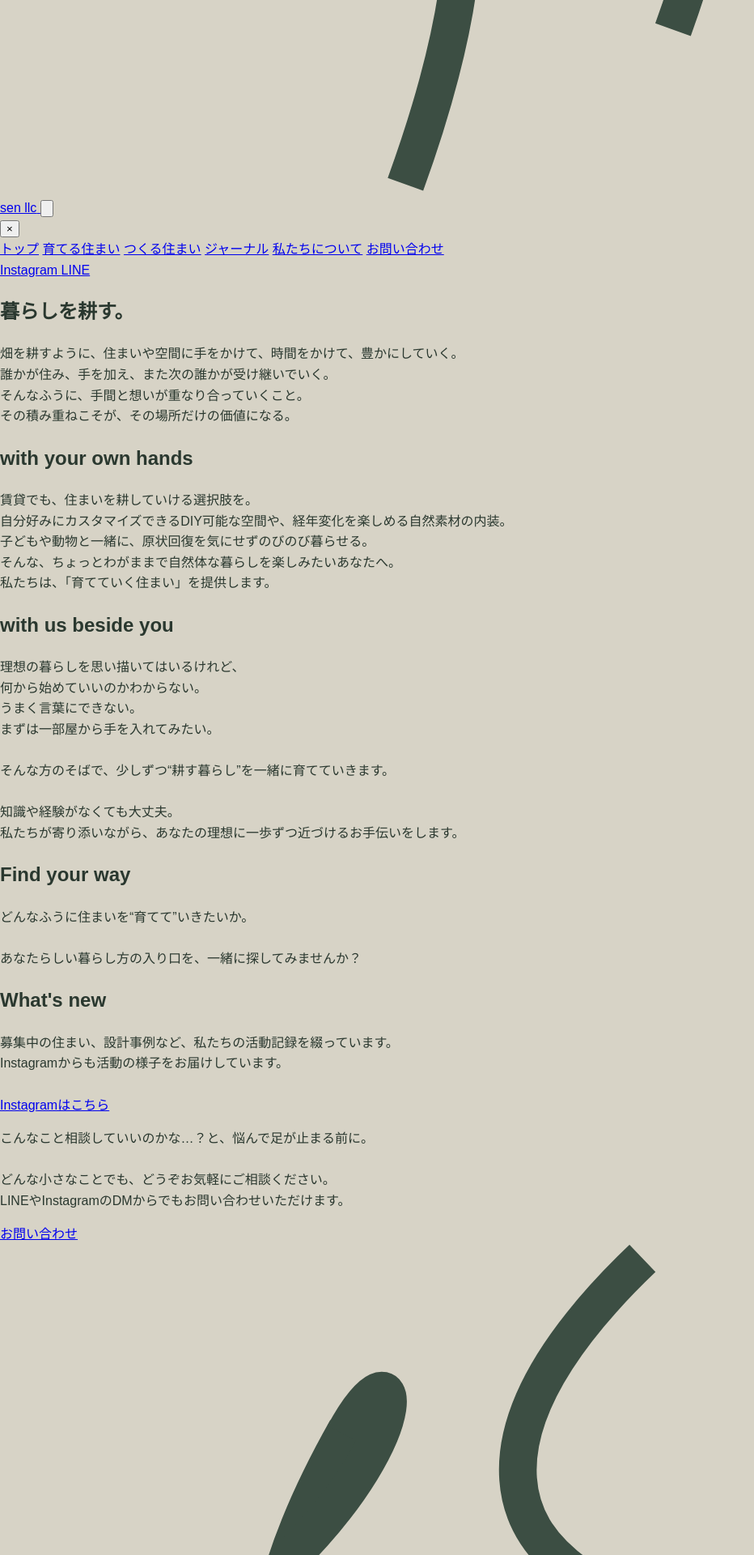
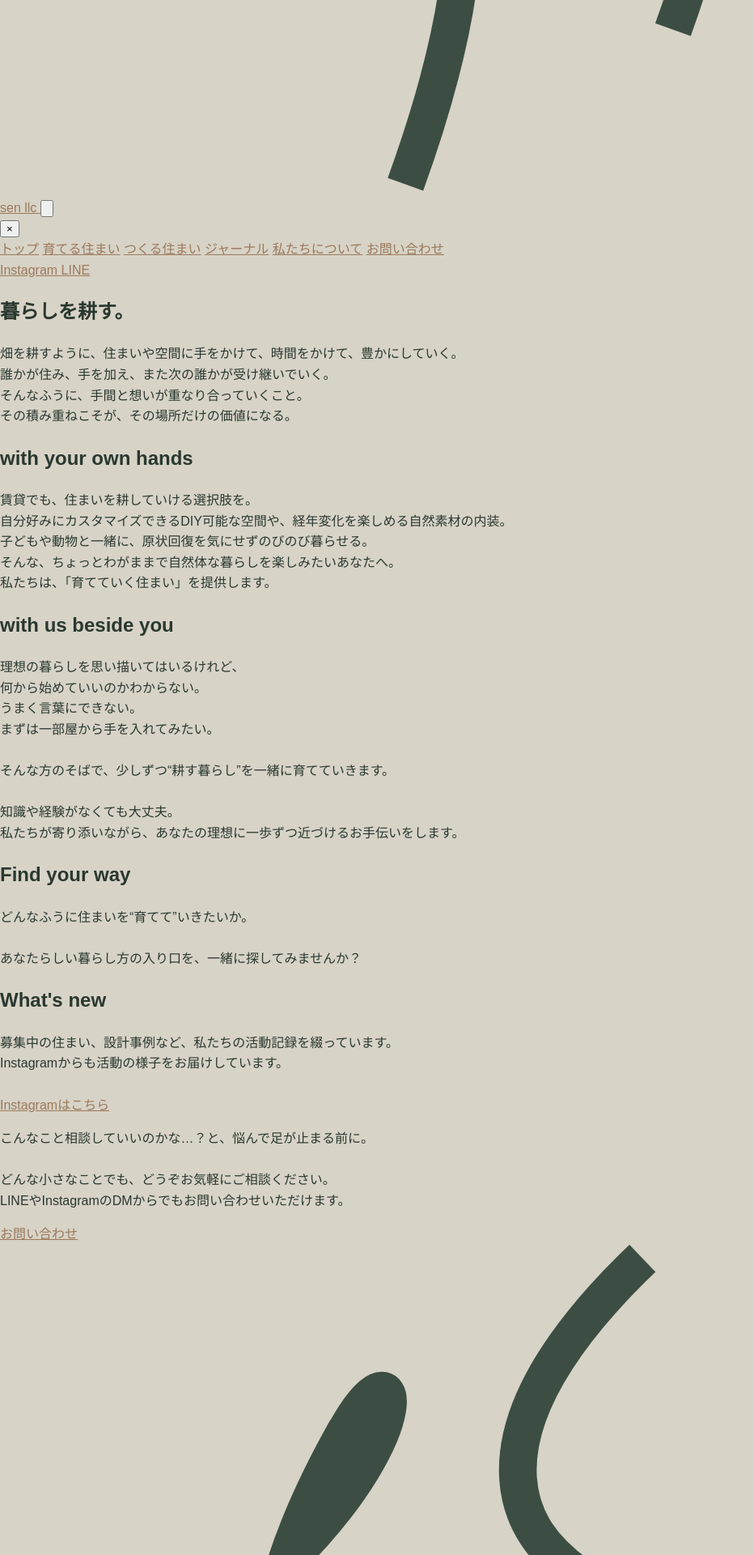
Before and after one commit to sen-llc/sen-llc.github.io, a Jekyll site: the page built from index.html, in a window 1280 px wide. Shown: the part 1428-3348 px from the top of the page at 81% size, without its empty margins (0-932 px from the left). Built offline with Jekyll 4.4.1, drawn with Linux system fonts in a browser that asks for light colours; some web fonts are replaced.

Commit message:
Update theme.css

```diff
--- a/assets/css/theme.css
+++ b/assets/css/theme.css
@@ -16,3 +16,14 @@ body {
   padding: 0;
   line-height: 1.6;
 }
+a {
+  color: var(--color-highlight);
+  text-decoration: underline;
+}
+
+.icon {
+  width: 1.5em;
+  height: 1.5em;
+  vertical-align: middle;
+  fill: currentColor;
+}
```
